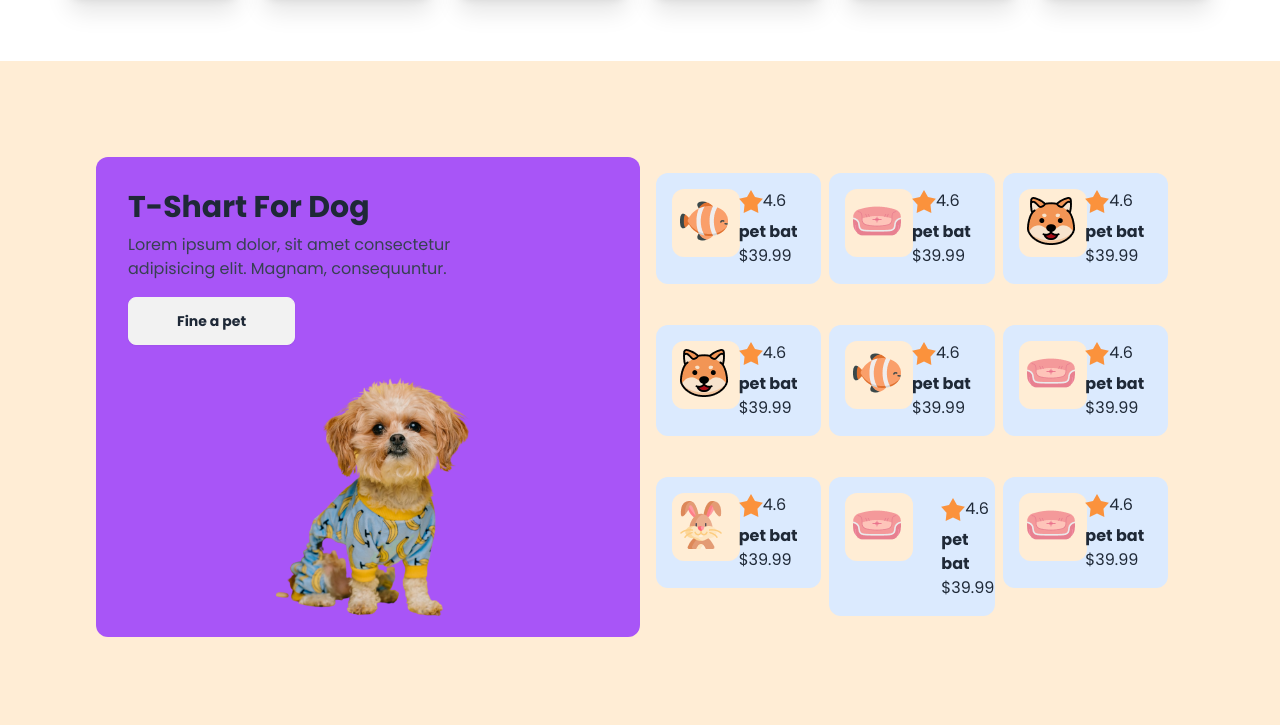
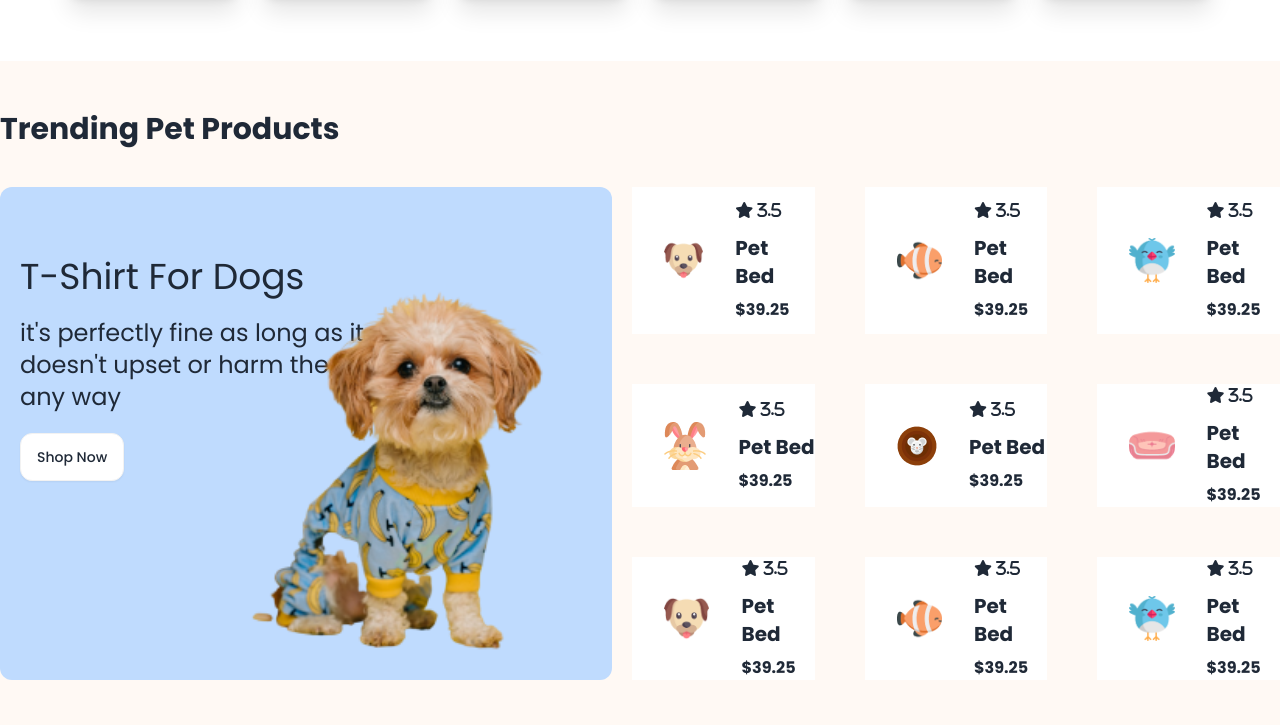
Before and after one commit to Robin4533704/assainment-three-001, a plain HTML site: page index.html in a window 1280 px wide. Shown: the part 1195-1920 px from the top of the page. Drawn offline with nearby package versions, Linux system fonts and the light colour scheme; a web font is replaced by a local one.

Commit message:
first commit

```diff
--- a/index.html
+++ b/index.html
@@ -164,149 +164,121 @@
                   </div>
             </div>
         </section>
-<section class=" bg-orange-100 lg:p-24">
-  <div class="grid grid-cols lg:grid-cols-2 ">
-    <!-- <div class="
- bg-purple-500 rounded-xl">
-  <div class="lg:p-12  m-2 ">
-    <h1 class="text-3xl font-bold">T-Shart For Dog</h1>
-      <p class="text-gray-700 mt-2">Lorem ipsum dolor, sit amet consectetur <br> adipisicing elit. Magnam, consequuntur.</p>
-      <button class="btn btn-white-100 px-12 mr-8 mt-4 font-bold">Fine a pet</button>
+        <section class="bg-[#FFF9F4] py-[50px] mb-[100px]">
+          <div class=" max-w-screen-2xl mx-auto">
+              <h1 class="font-bold text-3xl mb-[40px] md:ml-0 ml-[30px]">Trending Pet Products</h1>
+
+              <div class="md:flex gap-[20px] md:justify-between">
+                  <div class="bg-blue-200 md:py-[70px] md:pl-[20px] md:pr-[40px] relative rounded-xl p-[50px]">
+                      <h1 class="adlam-display-font md:text-4xl text-2xl mb-[20px]">T-Shirt For Dogs</h1>
+                      <p class="sora-font md:text-2xl w-2/3"> it's perfectly fine as long as it doesn't upset or harm them in any way</p>
+                      <button class="bg-white py-2 px-4 rounded-xl mt-[20px] font-medium sora-font btn">Shop Now</button>
+
+                          <img src="c1-assets/cute-pet-small.png" class="absolute md:w-[350px] w-[150px] right-[15px] bottom-[20px] md:right-[20px] md:bottom-[20px]" alt="">
+
                   </div>
 
-  <div class=" ">
-    <img class="" src="c1-assets/cute-pet-small.png" alt="">
+                  <div class=" all-product-container grid md:grid-cols-3 grid-cols-2 md:gap-[50px] gap-5 md:mt-0 mt-5 md:w-3/4 md:p-0 p-[10px]">
+                      <div class="bg-white flex items-center gap-4 py-3 pr-3">
+                          <div class="ml-4">
+                              <img src="c1-assets/dog-cartoon.png" class="bg-second-color p-4 rounded-lg" alt="">
+                          </div>
+                          <div class="space-y-2">
+                              <i class="fa-solid fa-star"> 3.5</i>
+                              <p class="text-xl font-bold">Pet Bed</p>
+                              <p class="font-bold">$39.25</p>
+                          </div>
                       </div>
 
- </div> -->
- <div class=" bg-purple-500 rounded-xl h-[480px]">
-  <div class="m-8">
-    <h1 class="text-3xl font-bold">T-Shart For Dog</h1>
-    <p class="text-gray-700 mt-2">Lorem ipsum dolor, sit amet consectetur <br> adipisicing elit. Magnam, consequuntur.</p>
-    <button class="btn btn-white-100 px-12 mr-8 mt-4 font-bold">Fine a pet</button>
-
+                      <div class="bg-white flex items-center gap-4">
+                          <div class="ml-4">
+                              <img src="c1-assets/fish-cartoon.png" class="bg-second-color p-4 rounded-lg" alt="">
                           </div>
- <div >
-  <img class="relative left-[180px] w-[200px]" src="c1-assets/cute-pet-mid.png" alt="">
+                          <div class="space-y-2">
+                              <i class="fa-solid fa-star"> 3.5</i>
+                              <p class="text-xl font-bold">Pet Bed</p>
+                              <p class="font-bold">$39.25</p>
                           </div>
                       </div>
- <div class="grid lg:grid-cols-3 m-4 lg:grid-rows-3 grid-cols-2 items-start gap-2 ">
-  <div class=" bg bg-blue-100  grid p-4 grid-cols-2 justify-center rounded-xl">
-    <div class="bg-orange-100 w-17 h-17 rounded-xl">
-     <img class="pt-2 pl-2" src="c1-assets/fish-cartoon.png" alt="">
+
+                      <div class="bg-white flex items-center gap-4">
+                          <div class="ml-4">
+                              <img src="c1-assets/bird-cartoon.png" class="bg-second-color p-4 rounded-lg" alt="">
                           </div>
-    <div>
-     <div class="rating">
-       <input type="radio" name="rating-2" class="mask mask-star-2 bg-orange-400" />
-       <p>4.6</p>
-      </div>
-     <h5 class="font-bold">pet bat</h5>
-     <p class="font">$39.99</p>
+                          <div class="space-y-2">
+                              <i class="fa-solid fa-star"> 3.5</i>
+                              <p class="text-xl font-bold">Pet Bed</p>
+                              <p class="font-bold">$39.25</p>
                           </div>
                       </div>
-  <div class=" bg bg-blue-100  grid p-4 grid-cols-2 justify-center rounded-xl">
-  <div class="bg-orange-100 w-17 h-17 rounded-xl">
-   <img class="pt-2 pl-2" src="c1-assets/pet-couch.png" alt="">
+
+                      <div class="bg-white flex items-center gap-4">
+                          <div class="ml-4">
+                              <img src="c1-assets/rabbit-cartoon.png" class="bg-second-color p-4 rounded-lg" alt="">
                           </div>
-  <div>
-   <div class="rating">
-     <input type="radio" name="rating-2" class="mask mask-star-2 bg-orange-400" />
-     <p>4.6</p>
-    </div>
-   <h5 class="font-bold">pet bat</h5>
-   <p class="font">$39.99</p>
+                          <div class="space-y-2">
+                              <i class="fa-solid fa-star"> 3.5</i>
+                              <p class="text-xl font-bold">Pet Bed</p>
+                              <p class="font-bold">$39.25</p>
                           </div>
                       </div>
-  <div class=" bg bg-blue-100  grid p-4 grid-cols-2 justify-center rounded-xl">
-  <div class="bg-orange-100 w-17 h-17 rounded-xl">
-   <img class="pt-2 pl-2" src="c1-assets/cat-cartoon.png" alt="">
+
+                      <div class="bg-white flex items-center gap-4">
+                          <div class="ml-4">
+                              <img src="c1-assets/mouse-cartoon.png" class="bg-second-color p-4 rounded-lg" alt="">
                           </div>
-  <div>
-   <div class="rating">
-     <input type="radio" name="rating-2" class="mask mask-star-2 bg-orange-400" />
-     <p>4.6</p>
-    </div>
-   <h5 class="font-bold">pet bat</h5>
-   <p class="font">$39.99</p>
+                          <div class="space-y-2">
+                              <i class="fa-solid fa-star"> 3.5</i>
+                              <p class="text-xl font-bold">Pet Bed</p>
+                              <p class="font-bold">$39.25</p>
                           </div>
                       </div>
-  <div class=" bg bg-blue-100  grid p-4 grid-cols-2 justify-center rounded-xl">
-  <div class="bg-orange-100 w-17 h-17 rounded-xl">
-   <img class="pt-2 pl-2" src="c1-assets/cat-cartoon.png" alt="">
+
+                      <div class="bg-white flex items-center gap-4">
+                          <div class="ml-4">
+                              <img src="c1-assets/pet-couch.png" class="bg-second-color p-4 rounded-lg" alt="">
                           </div>
-  <div>
-   <div class="rating">
-     <input type="radio" name="rating-2" class="mask mask-star-2 bg-orange-400" />
-     <p>4.6</p>
-    </div>
-   <h5 class="font-bold">pet bat</h5>
-   <p class="font">$39.99</p>
+                          <div class="space-y-2">
+                              <i class="fa-solid fa-star"> 3.5</i>
+                              <p class="text-xl font-bold">Pet Bed</p>
+                              <p class="font-bold">$39.25</p>
                           </div>
                       </div>
-  <div class=" bg bg-blue-100  grid p-4 grid-cols-2 justify-center rounded-xl">
-  <div class="bg-orange-100 w-17 h-17 rounded-xl">
-   <img class="pt-2 pl-2" src="c1-assets/fish-cartoon.png" alt="">
+
+                      <div class="bg-white flex items-center gap-4">
+                          <div class="ml-4">
+                              <img src="c1-assets/dog-cartoon.png" class="bg-second-color p-4 rounded-lg" alt="">
                           </div>
-  <div>
-   <div class="rating">
-     <input type="radio" name="rating-2" class="mask mask-star-2 bg-orange-400" />
-     <p>4.6</p>
-    </div>
-   <h5 class="font-bold">pet bat</h5>
-   <p class="font">$39.99</p>
+                          <div class="space-y-2">
+                              <i class="fa-solid fa-star"> 3.5</i>
+                              <p class="text-xl font-bold">Pet Bed</p>
+                              <p class="font-bold">$39.25</p>
                           </div>
                       </div>
-  <div class=" bg bg-blue-100  grid p-4 grid-cols-2 justify-center rounded-xl">
-  <div class="bg-orange-100 w-17 h-17 rounded-xl">
-   <img class="pt-2 pl-2" src="c1-assets/pet-couch.png" alt="">
+
+                      <div class="bg-white md:flex items-center gap-4 md:block hidden">
+                          <div class="ml-4">
+                              <img src="c1-assets/fish-cartoon.png" class="bg-second-color p-4 rounded-lg" alt="">
                           </div>
-  <div>
-   <div class="rating">
-     <input type="radio" name="rating-2" class="mask mask-star-2 bg-orange-400" />
-     <p>4.6</p>
-    </div>
-   <h5 class="font-bold">pet bat</h5>
-   <p class="font">$39.99</p>
+                          <div class="space-y-2">
+                              <i class="fa-solid fa-star"> 3.5</i>
+                              <p class="text-xl font-bold">Pet Bed</p>
+                              <p class="font-bold">$39.25</p>
                           </div>
                       </div>
-  <div class=" bg bg-blue-100 grid p-4 grid-cols-2 justify-center rounded-xl">
-  <div class="bg-orange-100 w-17 h-17 rounded-xl">
-   <img class="pt-2 pl-2" src="c1-assets/rabbit-cartoon.png" alt="">
+
+                      <div class="bg-white flex items-center gap-4">
+                          <div class="ml-4">
+                              <img src="c1-assets/bird-cartoon.png" class="bg-second-color p-4 rounded-lg" alt="">
                           </div>
-  <div>
-   <div class="rating">
-     <input type="radio" name="rating-2" class="mask mask-star-2 bg-orange-400" />
-     <p>4.6</p>
-    </div>
-   <h5 class="font-bold">pet bat</h5>
-   <p class="font">$39.99</p>
+                          <div class="space-y-2">
+                              <i class="fa-solid fa-star"> 3.5</i>
+                              <p class="text-xl font-bold">Pet Bed</p>
+                              <p class="font-bold">$39.25</p>
                           </div>
                       </div>
-  <div class=" bg bg-blue-100  grid hidden sm:block p-4 grid-cols-2 justify-center rounded-xl">
-  <div class="bg-orange-100 w-17 h-17 rounded-xl">
-   <img class="pt-2 pl-2" src="c1-assets/pet-couch.png" alt="">
-  </div>
-  <div class="-mt-16 ml-24">
-   <div class="rating">
-     <input type="radio" name="rating-2" class="mask mask-star-2 bg-orange-400" />
-     <p>4.6</p>
-    </div>
-   <h5 class="font-bold">pet bat</h5>
-   <p class="font">$39.99</p>
-  </div>
-  </div>
-  <div class=" bg bg-blue-100 grid  p-4 grid-cols-2 justify-center rounded-xl">
-  <div class="bg-orange-100 w-17 h-17 rounded-xl">
-   <img class="pt-2 pl-2" src="c1-assets/pet-couch.png" alt="">
-  </div>
-  <div>
-   <div class="rating">
-     <input type="radio" name="rating-2" class="mask mask-star-2 bg-orange-400" />
-     <p>4.6</p>
-    </div>
-   <h5 class="font-bold">pet bat</h5>
-   <p class="font">$39.99</p>
-  </div>
+
+
                   </div>
               </div>
           </div>
@@ -353,7 +325,7 @@
          </div>
         </div>
       </div>
-       <div class="flex justity-around flex-col lg:items-center lg:flex-row lg:pt-[290px] items-left lg:pl-24 pl-0 pt-[200px]  bg-orange-400 pl-4 h-200">
+       <div class="flex justity-around flex-col lg:items-center lg:flex-row pt-[550px] items-left lg:pl-24 pl-0 bg-orange-400 pl-4 ">
         <div>
           <h1 class="btn btn-ghost text-2xl "><img src="c1-assets/logo-footer.png" alt="">Browse<span class="text-orange-300">4</span>Pets</h1>
           <p class="pl-6 mr-6"> Discover a world of treats, toys,<br> and essentials handpicked for your<br> furry friends</p>
@@ -380,4 +352,6 @@
  </footer>
 
 </body>
+<body>
+</body>
 </html>
```
Lines whose indentation alone changed are shown as unchanged.
